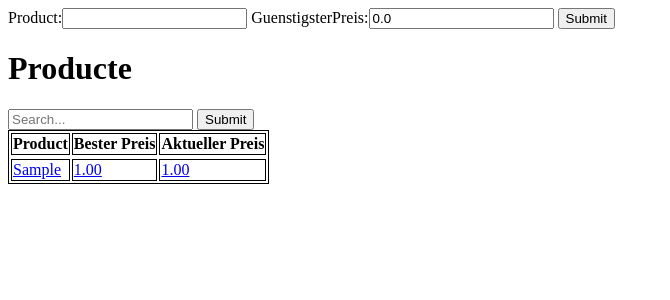
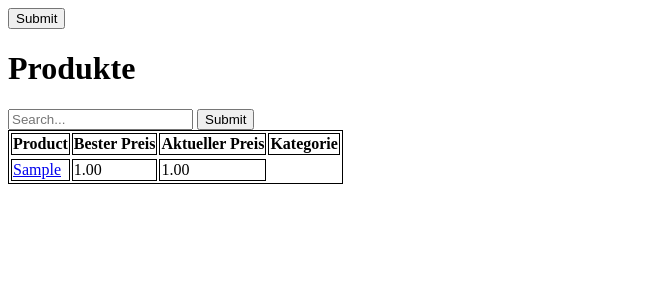
Before and after one commit to ZoeShi/Django-Preisverlauf, a Django app: page /polls/ in a window 1280 px wide. Shown: the top 300 px of the page, without its empty margins (0-670 px from the left). Run offline with Django 3.2, Linux system fonts and the light colour scheme; tables that the repository leaves empty hold one stand-in row (values such as "Sample post").

Commit message:
Vielen glück mein Zukunftsich, ich gelobe feierlich, dass ich ab nun vernünftige Commits mache!

```diff
--- a/mysite/polls/forms.py
+++ b/mysite/polls/forms.py
@@ -1,10 +1,27 @@
 from django import forms
-from polls.models import Product_id
+from .models import Product
+from .admin import *
+
 
 class UploadFileForm(forms.Form):
     file = forms.FileField()
 
-class Product_idForm(forms.ModelForm):
+class ProductForm(forms.ModelForm):
     class Meta:
-        model = Product_id
+        model = Product
         fields = ['Product', 'GuenstigsterPreis']
+
+
+
+class Auswahlbox(forms.ModelForm):
+    class Meta:
+        model = Product
+        fields = ['Kategorie']
+
+
+
+
+
+'''class Button(forms.ModelForm):
+    class Meta:
+        if Button :'''
--- a/mysite/polls/models.py
+++ b/mysite/polls/models.py
@@ -11,23 +11,30 @@ from django.db import models
 from django.utils import timezone
 
 
-class Product(models.Model):
+class Preis(models.Model):
     Product = models.ForeignKey(
-        'Product_id',
+        'Product',
         on_delete=models.CASCADE,
     )
     Neuer_Preis = models.DecimalField(decimal_places=2,max_digits=10)
     Alter_Preis = models.DecimalField(decimal_places=2,max_digits=10)
-    datumzeit = models.DateTimeField(null = True, blank = True)
+    datumzeit = models.DateTimeField(null=True, blank=True)
+
 
     def __str__(self):
         return str(self.Product)
 
 
-class Product_id(models.Model):
-    Product = models.CharField(max_length=200)
+class  Product(models.Model):
+    Kategorie_Choices = (
+        ('Blu-Ray', 'Blu-Ray'),
+        ('Geschirr', 'Geschirr'),
+        ('DVD', 'DVD')
+    )
+    Product = models.CharField(max_length=1000)
     GuenstigsterPreis = models.DecimalField(decimal_places=2,max_digits=10,default=0.0)
     AktuellerPreis = models.DecimalField(decimal_places=2,max_digits=10,default=0.0)
+    Kategorie = models.CharField(max_length=400, choices=Kategorie_Choices)
     def get_absolute_url(self):
         from polls.urls import app_name
         return reverse('%s:product'%(app_name), args=[self.pk])
@@ -37,12 +44,12 @@ class Product_id(models.Model):
 
     def updateGuenstigsterPreis(self):
 
-        for i in Product.objects.filter(Product=self):
+        for i in Preis.objects.filter(Product=self):
             f = []
             f.append(i.Neuer_Preis)
         self.GuenstigsterPreis = min(f)
         self.save()
 
-        AktuellesProdukt = Product.objects.filter(Product_id=self).extra(order_by=['-datumzeit']).first()
+        AktuellesProdukt = Preis.objects.filter(Product=self).extra(order_by=['-datumzeit']).first()
         self.AktuellerPreis = AktuellesProdukt.Neuer_Preis
         self.save()
--- a/mysite/polls/templates/polls/index.html
+++ b/mysite/polls/templates/polls/index.html
@@ -1,9 +1,9 @@
 <form action="/polls/dateiimport"  method="post" enctype="multipart/form-data">
     {% csrf_token %}
-    {{ form }}
+
     <input type="submit" value="Submit" />
 </form>
-    <h1>Producte</h1>
+    <h1>Produkte</h1>
 <style>
       table, td, th { border: 1px solid black; }
 </style>
@@ -12,30 +12,29 @@
     <button id="search_submit" type="submit" >Submit</button>
 </form>
 
-{% if latest_Product_list %}
+{% if latest_Preis_list %}
     <table>
       <tr>
         <th>Product</th>
         <th>Bester Preis</th>
         <th>Aktueller Preis</th>
+        <th>Kategorie</th>
       </tr>
     <tr>
 
-        {%for Product in latest_Product_list%}
+        {%for Product in latest_Preis_list%}
         <tr>
             <td>
-                <a href="{{ Product.get_absolute_url }}">{{ Product.Product }}
-                </a>
+                <a href="{{ Product.get_absolute_url }}">{{ Product.Product }}</a>
             </td>
             <td>
-                <a href="{{ Product.get_absolute_url }}">{{ Product.GuenstigsterPreis }}
-                </a>
+                <p>{{ Product.GuenstigsterPreis }}</p>
             </td>
 
             <td>
-                <a href="{{ Product.get_absolute_url }}">{{ Product.AktuellerPreis }}
-                </a>
+                <p>{{ Product.AktuellerPreis }}</p>
             </td>
+
         </tr>
         {%endfor%}
 
--- a/mysite/polls/urls.py
+++ b/mysite/polls/urls.py
@@ -7,9 +7,9 @@ from . import views
 app_name = 'polls'
 urlpatterns = [
     url(r'^$', views.IndexView.as_view(), name='index'),
-    url(r'^(?P<pk>[0-9]+)/product/$', views.ProductView.as_view(), name='product'),
-    url(r'^(?P<pk>[0-9]+)/product/csv$', views.ProductCSVView.as_view(), name='csv'),
+    url(r'^(?P<pk>[0-9]+)/product/$', views.PreisView.as_view(), name='product'),
+    url(r'^(?P<pk>[0-9]+)/product/csv$', views.PreisCSVView.as_view(), name='csv'),
     url(r'dateiimport$', views.UploadView.as_view(), name='upload'),
-    url(r'^search/$', views.search.as_view(), name='search')
+    url(r'^search/$', views.search.as_view(), name='search'),
 
 ]
--- a/mysite/polls/views.py
+++ b/mysite/polls/views.py
@@ -1,10 +1,10 @@
 from django.shortcuts import get_object_or_404, render
-from django.http import HttpResponseRedirect, HttpResponse
+from django.http import HttpResponseRedirect, HttpResponse, request
 from django.core.urlresolvers import reverse
 from django.views import generic
 from django.utils import timezone
 from django.shortcuts import render_to_response
-from .forms import UploadFileForm, Product_idForm
+from .forms import UploadFileForm, ProductForm, Auswahlbox
 from decimal import *
 from polls.models import *
 from datetime import datetime
@@ -22,14 +22,14 @@ class UploadView(generic.View):
         if form.is_valid():
             #datei(request.FILES['file'])
             for i in datei(request.FILES['file']):
-                existing = Product_id.objects.filter(Product=i["Product"])
+                existing = Product.objects.filter(Product=i["Preis"])
                 if len(existing) == 0:
-                    k = Product_id()
-                    k.Product = i["Product"]
+                    k = Product()
+                    k.Product = i["Preis"]
                     k.save()
                 else:
                     k = existing[0]
-                x = Product()
+                x = Preis()
                 x.Product = k
                 x.Alter_Preis = i["Alter Preis"]
                 x.Neuer_Preis = i["Neuer Preis"]
@@ -54,13 +54,13 @@ def datei(datei):
     for i in zeilen:
         l = re.findall(r'(.*) hat sich von EUR ([0-9]+\,[0-9]+) auf EUR ([0-9]+\,[0-9]+) .*', i)
 
-        Product=l[0][0]
+        Preis=l[0][0]
         Alter_Preis=l[0][1].replace(",", ".")
         Neuer_Preis=l[0][2].replace(",", ".")
 
 
         o = {
-       	    "Product": Product,
+       	    "Preis": Preis,
             "Alter Preis": Decimal(Alter_Preis),
             "Neuer Preis": Decimal(Neuer_Preis)
         }
@@ -72,55 +72,71 @@ def datei(datei):
 
 class IndexView(generic.View):
     def get_queryset(self):
-        return Product_id.objects.all().order_by('Product')
+        return Product.objects.all().order_by('Product')
 
     def get(self,request):
-        latest_Product_list = self.get_queryset()
-        form = Product_idForm()
+        latest_Preis_list = self.get_queryset()
+        form = ProductForm()
         context = {
-            'latest_Product_list': latest_Product_list,
+            'latest_Preis_list': latest_Preis_list,
             'form': form
         }
 
+
         return render(request, 'polls/index.html', context)
+class save2():
+    def get(self, request):
+        if request.method == "GET":
+            req = request.GET['Kategorie']
+        return render(request, 'polls/index.html')
 
 
-class ProductView(generic.View):
+
+class PreisView(generic.View):
     def get_queryset(self,pk):
-        return Product_id.objects.filter(pk=pk)
-    model = Product
+        return Product.objects.filter(pk=pk)
+    model = Preis
     template_name = 'polls/product.html'
 
     def get(self, request, pk):
-        p = Product_id.objects.get(pk=pk)
-        s = Product.objects.filter(Product=pk)
+        try:
+            req = request.GET["Kategorie"]
+            return save.button
+        except:
+            pass
+        p = Product.objects.get(pk=pk)
+        s = Preis.objects.filter(Product=pk)
 
-        latest_Product_list = self.get_queryset(pk=pk)
+        latest_Preis_list = self.get_queryset(pk=pk)
 
-        form = Product_idForm(instance=p)
+        form = ProductForm(instance=p)
+        form = Auswahlbox()
+
+
 
 
         context = {
-            'latest_Product_list': latest_Product_list,
+            'latest_Preis_list': latest_Preis_list,
             's': s,
             'form': form,
+            'p': p,
         }
         return render(request, 'polls/product.html', context)
 
 
 
 
-class ProductCSVView(generic.View):
+class PreisCSVView(generic.View):
     def get(self, request, pk):
 
-        p = Product_id.objects.get(pk=pk)
+        p = Product.objects.get(pk=pk)
 
         response = HttpResponse(content_type='text/csv')
         response['Content-Disposition'] = 'attachment; filename="somefilename.csv"'
 
         writer = csv.writer(response)
         writer.writerow(['Zeit', 'Preis'])
-        all_product_prices = Product.objects.filter(Product=p).extra(order_by=['datumzeit'])
+        all_Preis_prices = Preis.objects.filter(Product=p).extra(order_by=['datumzeit'])
 
         count = 0
         checker_neu = None
@@ -129,7 +145,7 @@ class ProductCSVView(generic.View):
 
 
 
-        for prc in all_product_prices:
+        for prc in all_Preis_prices:
             if checker_neu is not None and checker_alt is not None:
                 if prc.Alter_Preis == prc.Neuer_Preis:
                     writer.writerow([count, str(prc.Alter_Preis)])
@@ -181,10 +197,10 @@ class search(generic.View):
 
     def get(self,request):
         search_query = request.GET.get('search_box', None)
-        gesuchtesproduct = Product_id.objects.filter(Product__contains=search_query)
+        gesuchtesproduct = Preis.objects.filter(Product__contains=search_query)
         form = UploadFileForm()
         context = {
-            'latest_Product_list': gesuchtesproduct,
+            'latest_Preis_list': gesuchtesproduct,
             'form': form
         }
         return render(request, 'polls/index.html', context)
```
Also changed, not shown: mysite/polls/admin.py (+6 -6 lines), mysite/polls/templates/polls/product.html (+30 -13 lines), mysite/polls/migrations/0001_initial.py, mysite/polls/migrations/0002_auto_20160406_1131.py (added), mysite/polls/migrations/0003_auto_20160406_1159.py (added).
